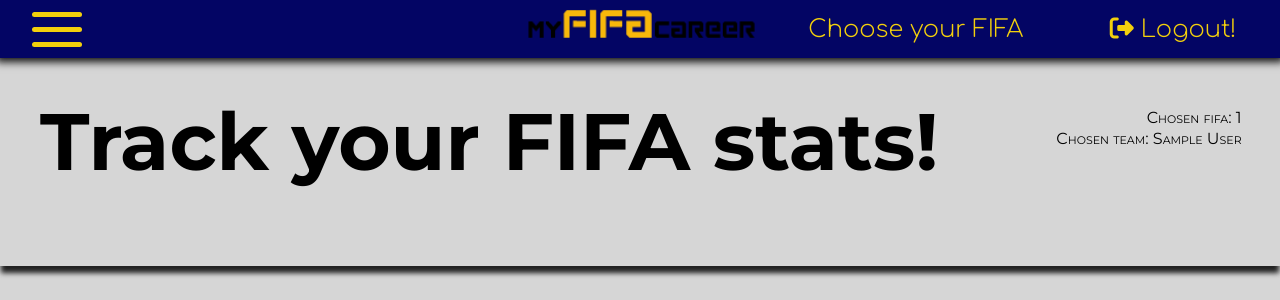
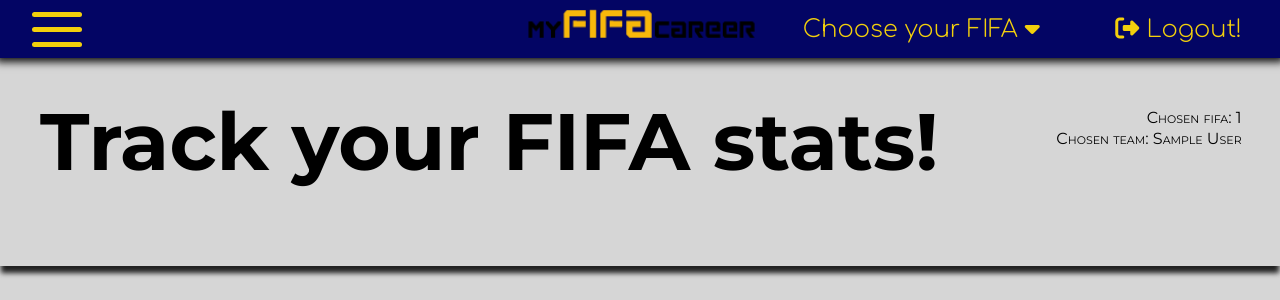
Before and after one commit to Symick/myFifaCareer, a PHP site: page /statstracker.php in a window 1280 px wide. Shown: the top 300 px of the page. Run offline with PHP 8.4, Linux system fonts and the light colour scheme; the visitor is signed in with stand-in values (Sample User, id 1); data that the repository does not hold is empty; some libraries are stand-ins or nearby versions.

Commit message:
added fifa 23

```diff
--- a/statstracker.php
+++ b/statstracker.php
@@ -64,7 +64,12 @@
       </div>
       <nav class="nav-menu">
         <ul>
-          <li><a href="#" id="chooseYourFifa">Choose your FIFA</a></li>
+          <li>
+            <a href="#" id="chooseYourFifa">
+                <span class="nav-link-text">Choose your FIFA</span>
+                <i class="fa-solid fa-caret-down"></i>
+            </a>
+          </li>
           <li>
             <a href="back-end/logout.php"> <i class="fas fa-sign-out-alt"></i> Logout!</a>
           </li>
@@ -120,6 +125,13 @@
                 }
             } ?>>
             <label for="fifa22"> fifa 22</label>
+            <input type="radio" name="fifa" id="fifa23" value="fifa 23" onchange="this.form.submit();"
+            <?php if (isset($currentFifaVersion)) {
+                if ($currentFifaVersion == 'fifa 23') {
+                    echo 'checked="checked"';
+                }
+            } ?>>
+            <label for="fifa23"> fifa 23</label>
         </form>
     </div>
     <aside class="sidebar">
```
